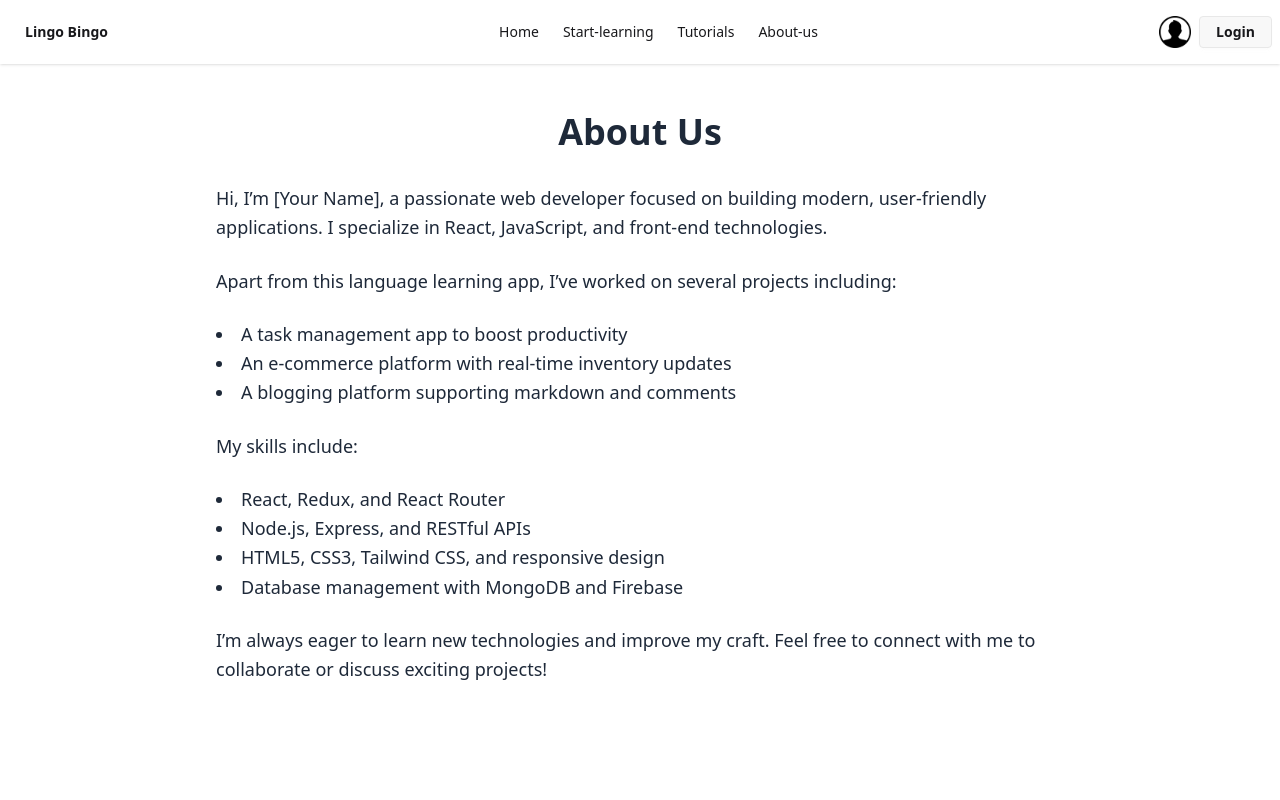
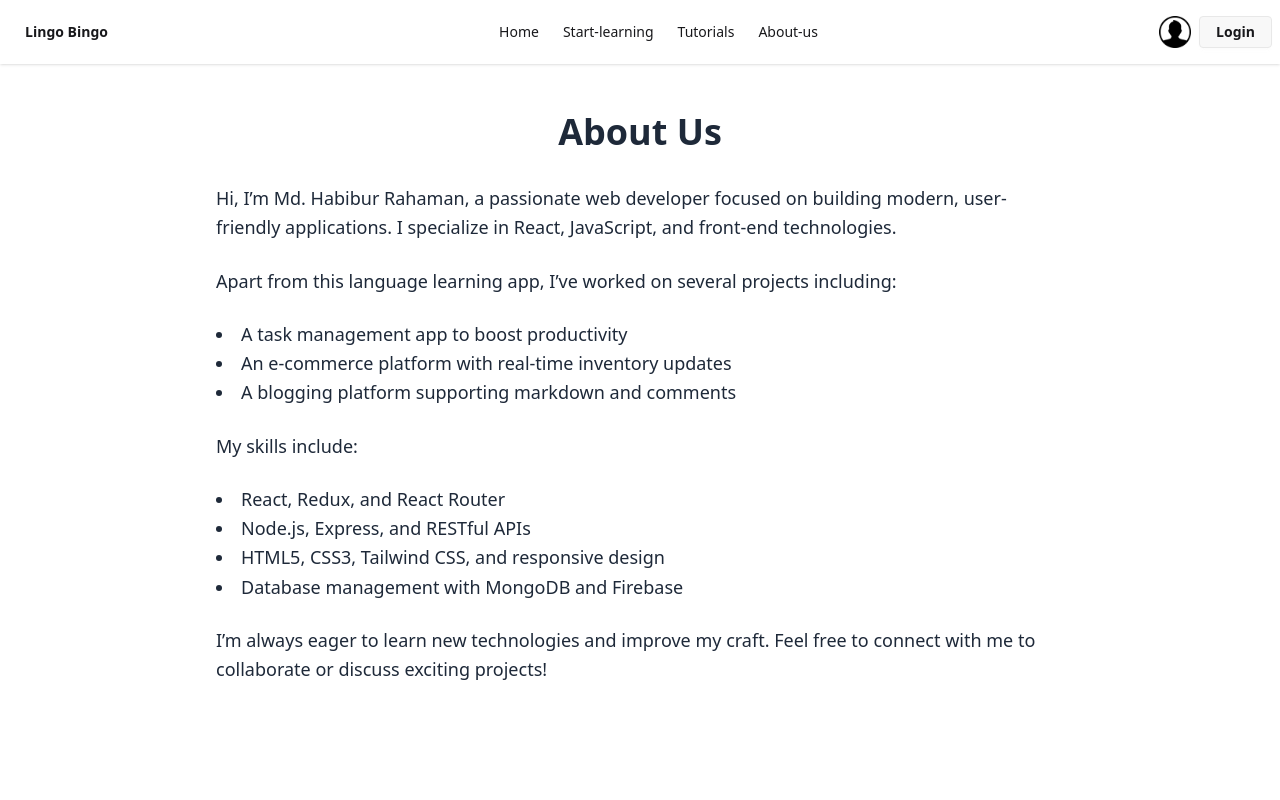
Before and after one commit to Habiburnik/Assignment-10-client, a React (Vite) app: page /aboutUs in a window 1280 px wide. Shown: the top 800 px of the page. Built offline with nearby package versions, Linux system fonts and the light colour scheme; no server answers.

Commit message:
updated about us section

```diff
--- a/src/components/pages/AboutUs.jsx
+++ b/src/components/pages/AboutUs.jsx
@@ -5,7 +5,7 @@ const AboutUs = () => {
 
       <div className="space-y-6 text-lg leading-relaxed">
         <p>
-          Hi, I’m [Your Name], a passionate web developer focused on building modern, user-friendly applications.
+          Hi, I’m Md. Habibur Rahaman, a passionate web developer focused on building modern, user-friendly applications.
           I specialize in React, JavaScript, and front-end technologies.
         </p>
 
```
